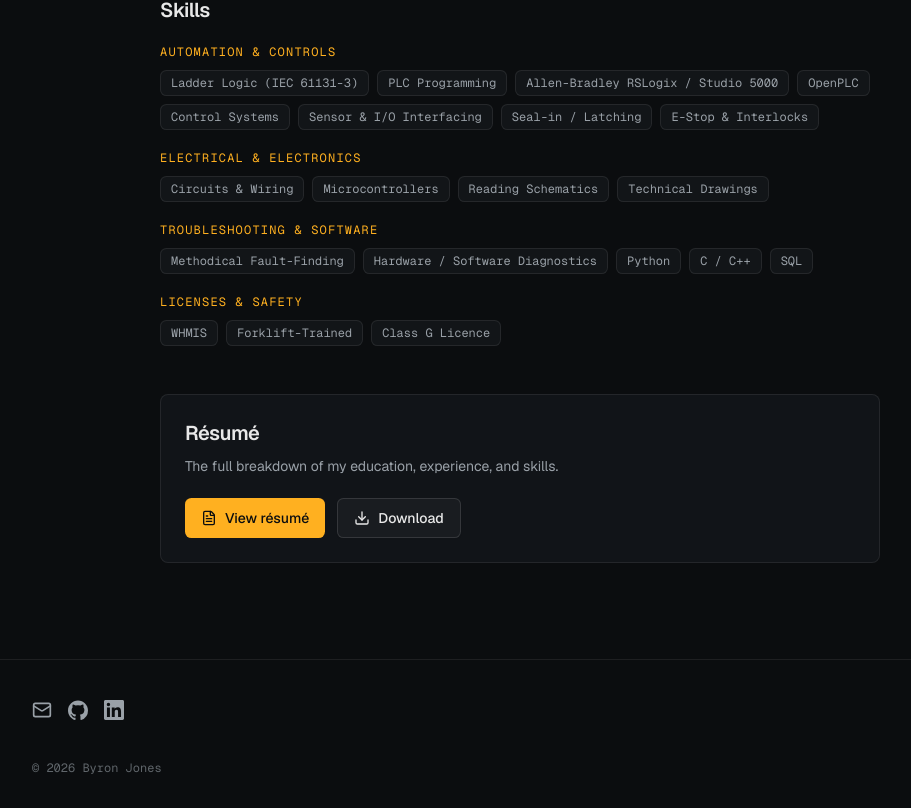
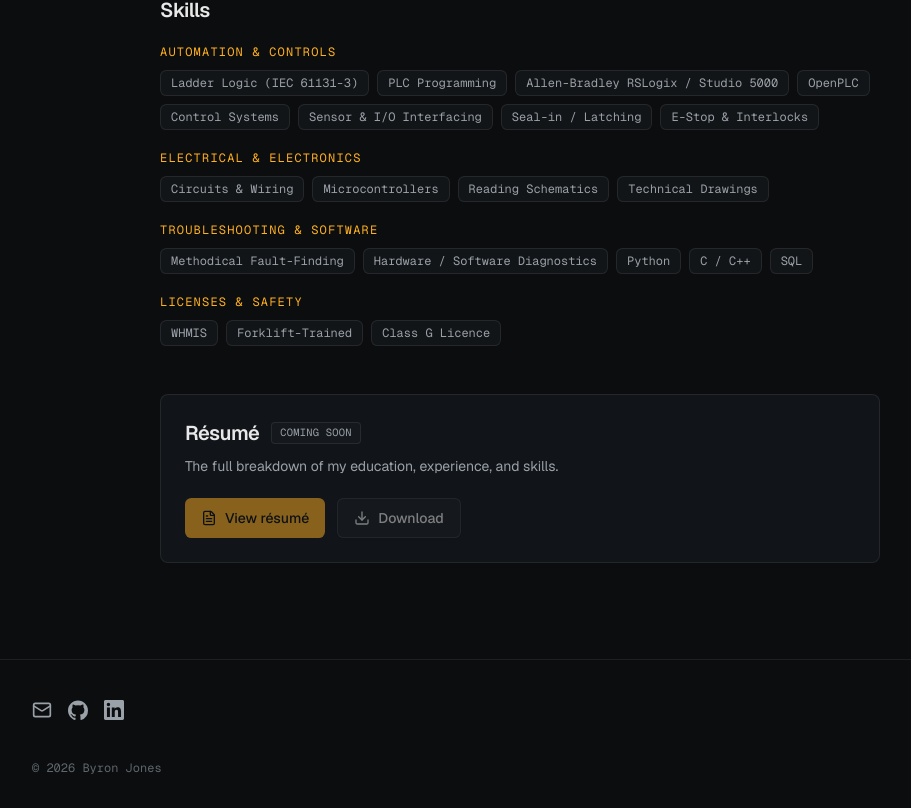
Before and after one commit to jyronbones/automation-and-instrumentation, a Next.js app: page /about in a window 1280 px wide. Shown: the part 1094-1902 px from the top of the page, without its empty margins (120-1031 px from the left). Built offline with nearby package versions, Linux system fonts and the light colour scheme.

Commit message:
disable resume and update status dot

```diff
--- a/src/app/about/page.tsx
+++ b/src/app/about/page.tsx
@@ -166,28 +166,40 @@ export default function AboutPage() {
 
       <ScrollReveal delay={0.2}>
         <div className="mt-12 rounded-lg border border-border bg-card p-6">
-          <h2 className="text-xl font-semibold tracking-tight">Résumé</h2>
+          <div className="flex items-center gap-3">
+            <h2 className="text-xl font-semibold tracking-tight">Résumé</h2>
+            <span className="rounded border border-border bg-secondary/50 px-2 py-0.5 font-mono text-[0.65rem] uppercase tracking-wide text-muted-foreground">
+              Coming soon
+            </span>
+          </div>
           <p className="mt-2 text-sm leading-relaxed text-muted-foreground">
             The full breakdown of my education, experience, and skills.
           </p>
           <div className="mt-5 flex flex-wrap gap-3">
-            <a
-              href="/resume.pdf"
-              target="_blank"
-              rel="noreferrer"
-              className={cn(buttonVariants({ size: "lg" }))}
+            <button
+              type="button"
+              disabled
+              aria-disabled="true"
+              className={cn(
+                buttonVariants({ size: "lg" }),
+                "cursor-not-allowed opacity-50",
+              )}
             >
               <FileText className="size-4" />
               View résumé
-            </a>
-            <a
-              href="/resume.pdf"
-              download
-              className={cn(buttonVariants({ variant: "outline", size: "lg" }))}
+            </button>
+            <button
+              type="button"
+              disabled
+              aria-disabled="true"
+              className={cn(
+                buttonVariants({ variant: "outline", size: "lg" }),
+                "cursor-not-allowed opacity-50",
+              )}
             >
               <Download className="size-4" />
               Download
-            </a>
+            </button>
           </div>
         </div>
       </ScrollReveal>
--- a/src/app/contact/page.tsx
+++ b/src/app/contact/page.tsx
@@ -33,7 +33,11 @@ export default function ContactPage() {
   return (
     <Section className="max-w-3xl pt-16 md:pt-20">
       <ScrollReveal>
-        {site.availableForCoop && <StatusDot />}
+        {site.availableForCoop && (
+          <div className="mb-6">
+            <StatusDot />
+          </div>
+        )}
         <SectionLabel>Contact</SectionLabel>
         <h1 className="text-3xl font-semibold tracking-tight md:text-4xl">
           Get in touch
--- a/src/components/status-dot.tsx
+++ b/src/components/status-dot.tsx
@@ -16,8 +16,8 @@ export function StatusDot({
       )}
     >
       <span className="relative flex h-2 w-2">
-        <span className="absolute inline-flex h-full w-full animate-ping rounded-full bg-amber opacity-75" />
-        <span className="relative inline-flex h-2 w-2 rounded-full bg-amber" />
+        <span className="absolute inline-flex h-full w-full animate-ping rounded-full bg-emerald-400 opacity-75" />
+        <span className="relative inline-flex h-2 w-2 rounded-full bg-emerald-400" />
       </span>
       {label}
     </span>
--- a/src/lib/site.ts
+++ b/src/lib/site.ts
@@ -6,7 +6,6 @@ export const site = {
   tagline:
     "Automation and instrumentation student with a Computer Engineering Technology background and three years of professional technical experience. Comfortable with control logic, troubleshooting, and reading schematics. Seeking an automation and instrumentation co-op.",
   location: "Carleton Place, Ontario, Canada",
-  email: "byronjones77@gmail.com",
   github: "https://github.com/jyronbones",
   linkedin: "https://linkedin.com/in/byron-jones89",
   url: "https://byronjones.vercel.app",
```
Also changed, not shown: 1 other file (tests, documents, lock files or other folders).
